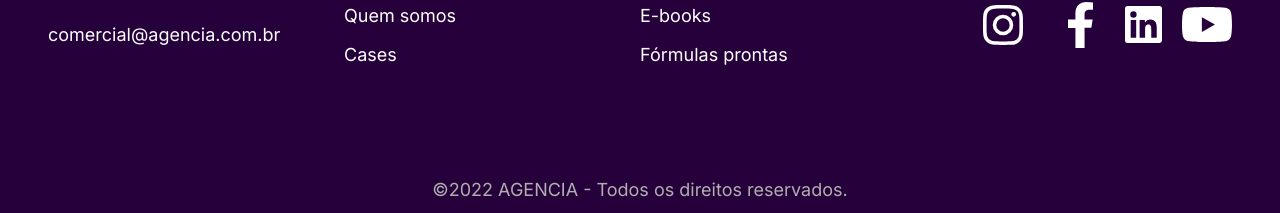
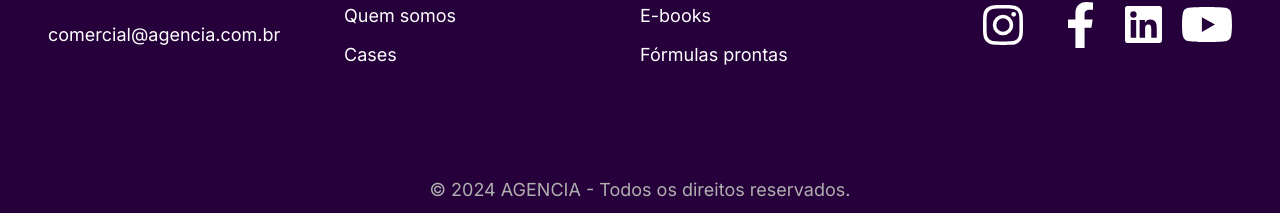
Before and after one commit to gabrieltacosta/landingpage, a Next.js app: page / in a window 1280 px wide. Shown: the part 3135-3348 px from the top of the page. Built offline with nearby package versions, Linux system fonts and the light colour scheme.

Commit message:
atualização do footer

```diff
--- a/components/footer/page.jsx
+++ b/components/footer/page.jsx
@@ -44,7 +44,7 @@ const Footer = () => {
                 </div>
             </div>
             <div className={Styles.allRightReserved}>
-            ©2022 AGENCIA - Todos os direitos reservados.
+            &copy; {new Date().getFullYear()} AGENCIA - Todos os direitos reservados.
             </div>
         </div>
     )
```
